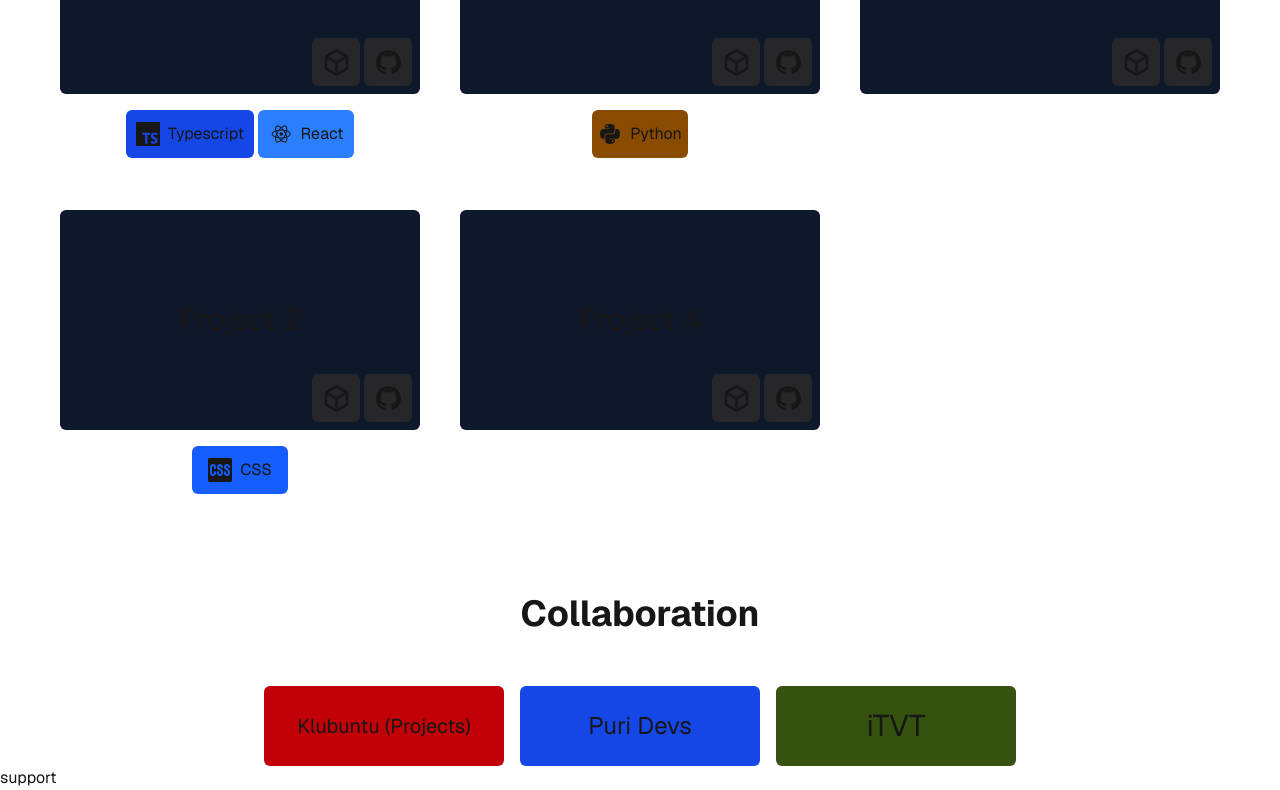
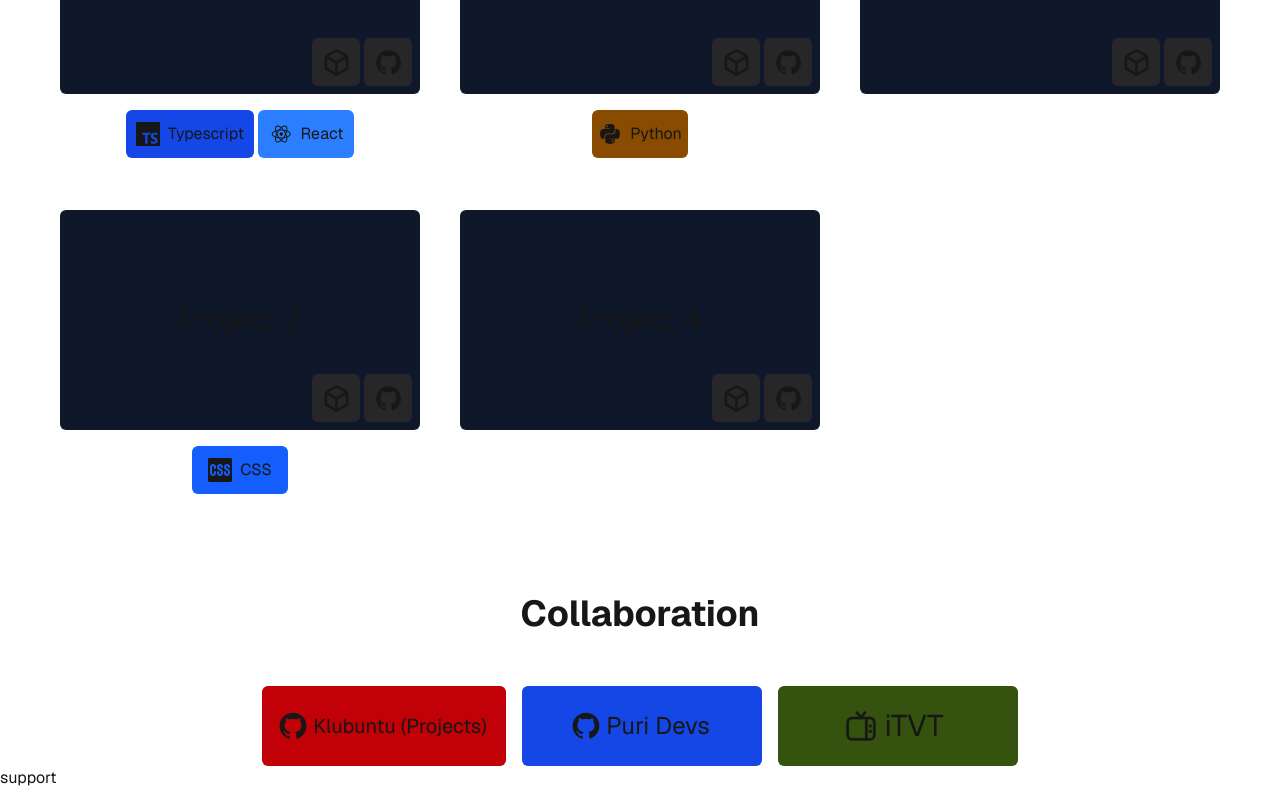
Before and after one commit to kbaraniak/kbdev, a Next.js app: page / in a window 1280 px wide. Shown: the part 737-1527 px from the top of the page. Built offline with nearby package versions, Linux system fonts and the light colour scheme.

Commit message:
Added icons

```diff
--- a/components/Hero/Collaboration.jsx
+++ b/components/Hero/Collaboration.jsx
@@ -6,18 +6,28 @@
             </h2>
             <div className="flex items-center justify-center">
                 <a href="https://github.com/klubuntu">
-                    <div className="mt-3 mx-2 w-60 h-20 bg-red-700 rounded-md text-center flex items-center justify-center hover:opacity-70 transition-opacity">
-                        <p className="text-xl">Klubuntu (Projects)</p>
+                    <div className="mt-3 mx-2 w-61 h-20 bg-red-700 rounded-md text-center flex items-center justify-center hover:opacity-70 transition-opacity">
+                        <svg xmlns="http://www.w3.org/2000/svg" width={32} height={32} viewBox="0 0 24 24">
+                            <path fill="currentColor" d="M12 2A10 10 0 0 0 2 12c0 4.42 2.87 8.17 6.84 9.5c.5.08.66-.23.66-.5v-1.69c-2.77.6-3.36-1.34-3.36-1.34c-.46-1.16-1.11-1.47-1.11-1.47c-.91-.62.07-.6.07-.6c1 .07 1.53 1.03 1.53 1.03c.87 1.52 2.34 1.07 2.91.83c.09-.65.35-1.09.63-1.34c-2.22-.25-4.55-1.11-4.55-4.92c0-1.11.38-2 1.03-2.71c-.1-.25-.45-1.29.1-2.64c0 0 .84-.27 2.75 1.02c.79-.22 1.65-.33 2.5-.33s1.71.11 2.5.33c1.91-1.29 2.75-1.02 2.75-1.02c.55 1.35.2 2.39.1 2.64c.65.71 1.03 1.6 1.03 2.71c0 3.82-2.34 4.66-4.57 4.91c.36.31.69.92.69 1.85V21c0 .27.16.59.67.5C19.14 20.16 22 16.42 22 12A10 10 0 0 0 12 2"></path>
+                        </svg>
+                        <p className="mx-1 text-xl">Klubuntu (Projects)</p>
                     </div>
                 </a>
                 <a href="https://github.com/Puri-Devs">
                     <div className="mt-3 mx-2 w-60 h-20 bg-blue-700 rounded-md text-center flex items-center justify-center hover:opacity-70 transition-opacity">
-                        <p className="text-2xl">Puri Devs</p>
+                        <svg xmlns="http://www.w3.org/2000/svg" width={32} height={32} viewBox="0 0 24 24">
+                            <path fill="currentColor" d="M12 2A10 10 0 0 0 2 12c0 4.42 2.87 8.17 6.84 9.5c.5.08.66-.23.66-.5v-1.69c-2.77.6-3.36-1.34-3.36-1.34c-.46-1.16-1.11-1.47-1.11-1.47c-.91-.62.07-.6.07-.6c1 .07 1.53 1.03 1.53 1.03c.87 1.52 2.34 1.07 2.91.83c.09-.65.35-1.09.63-1.34c-2.22-.25-4.55-1.11-4.55-4.92c0-1.11.38-2 1.03-2.71c-.1-.25-.45-1.29.1-2.64c0 0 .84-.27 2.75 1.02c.79-.22 1.65-.33 2.5-.33s1.71.11 2.5.33c1.91-1.29 2.75-1.02 2.75-1.02c.55 1.35.2 2.39.1 2.64c.65.71 1.03 1.6 1.03 2.71c0 3.82-2.34 4.66-4.57 4.91c.36.31.69.92.69 1.85V21c0 .27.16.59.67.5C19.14 20.16 22 16.42 22 12A10 10 0 0 0 12 2"></path>
+                        </svg>
+                        <p className="mx-1 text-2xl">Puri Devs</p>
                     </div>
                 </a>
                 <a href="https://itvt.xyz">
                     <div className="mt-3 mx-2 w-60 h-20 bg-lime-900 rounded-md text-center flex items-center justify-center hover:opacity-70 transition-opacity">
-                        <p className="text-3xl">iTVT</p>
+                        <svg xmlns="http://www.w3.org/2000/svg" width={32} height={32} viewBox="0 0 24 24">
+                            <path fill="currentColor" fillRule="evenodd" d="M15.488 1.43a.75.75 0 0 1 .081 1.058L13.202 5.25h2.853c1.367 0 2.47 0 3.337.117c.9.12 1.658.38 2.26.981c.602.602.86 1.36.982 2.26c.116.867.116 1.97.116 3.337v4.11c0 1.367 0 2.47-.116 3.337c-.122.9-.38 1.658-.982 2.26s-1.36.86-2.26.982c-.867.116-1.97.116-3.337.116h-8.11c-1.367 0-2.47 0-3.337-.116c-.9-.122-1.658-.38-2.26-.982s-.86-1.36-.981-2.26c-.117-.867-.117-1.97-.117-3.337v-4.11c0-1.367 0-2.47.117-3.337c.12-.9.38-1.658.981-2.26c.602-.602 1.36-.86 2.26-.981c.867-.117 1.97-.117 3.337-.117h2.853L8.43 2.488a.75.75 0 1 1 1.138-.976L12 4.348l2.43-2.836a.75.75 0 0 1 1.058-.081m1.262 5.32v14.5c1.046-.004 1.826-.02 2.442-.103c.734-.099 1.122-.28 1.399-.556c.277-.277.457-.665.556-1.4c.101-.755.103-1.756.103-3.191v-4c0-1.435-.002-2.437-.103-3.192c-.099-.734-.28-1.122-.556-1.399c-.277-.277-.665-.457-1.4-.556c-.615-.083-1.395-.099-2.441-.102m-1.5 14.5V6.75H8c-1.435 0-2.437.002-3.192.103c-.734.099-1.122.28-1.399.556c-.277.277-.457.665-.556 1.4c-.101.754-.103 1.756-.103 3.191v4c0 1.435.002 2.436.103 3.192c.099.734.28 1.122.556 1.399c.277.277.665.457 1.4.556c.754.101 1.756.103 3.191.103z" clipRule="evenodd" strokeWidth={0.5} stroke="currentColor"></path>
+                            <path fill="currentColor" d="M20 16a1 1 0 1 0-2 0a1 1 0 0 0 2 0m0-4a1 1 0 1 0-2 0a1 1 0 0 0 2 0" strokeWidth={0.5} stroke="currentColor"></path>
+                        </svg>
+                        <p className="mx-2 text-3xl">iTVT</p>
                     </div>
                 </a>
             </div>
```
